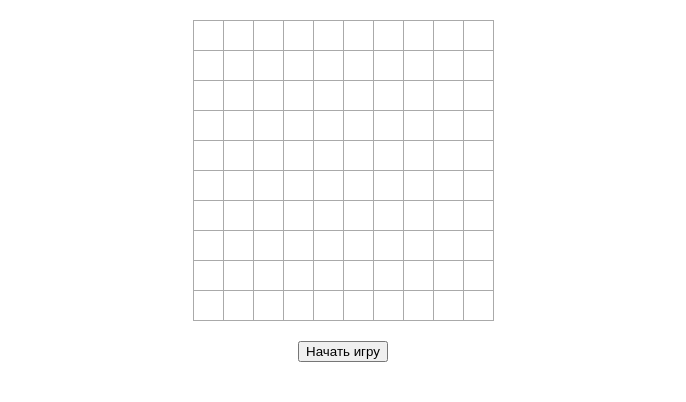
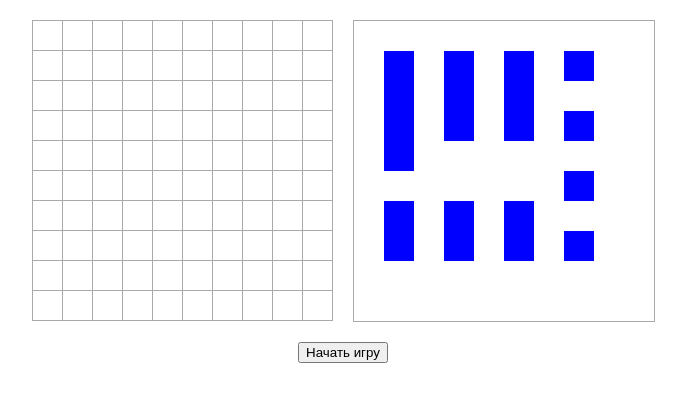
Before and after one commit to miosame271/naval-battle, an Angular app: page / in a window 1280 px wide. Shown: the top 402 px of the page, without its empty margins (297-983 px from the left). Built offline with nearby package versions, Linux system fonts and the light colour scheme.

Commit message:
[add] create new ships

```diff
--- a/src/app/2-widgets/area/ui/area/area.component.html
+++ b/src/app/2-widgets/area/ui/area/area.component.html
@@ -6,6 +6,14 @@
       (click)="processClick($index)"></button>
     }
   </div>
+  <div class="ships-container">
+    @for (ship of ships; track $index) {
+      <div class="ship"
+      [className]="'size-' + ship.size"
+      [ngClass]="{ 'horizontal': ship.orientation === Orientations.Horizontal, 'vertical': ship.orientation === Orientations.Vertical }"
+      [ngStyle]="{ top: ship.start.row * 30 - 30 + 'px', left: ship.start.ceil * 30 - 30 + 'px' }"></div>
+    }
+  </div>
 } @else {
   <p>Загружается...</p>
 }
--- a/src/app/2-widgets/area/ui/area/area.component.scss
+++ b/src/app/2-widgets/area/ui/area/area.component.scss
@@ -1,5 +1,9 @@
 :host {
-  display: block;
+  display: flex;
+  flex-direction: row;
+  align-items: flex-start;
+  justify-content: center;
+  gap: 20px;
 }
 
 .field {
@@ -63,3 +67,55 @@
   position: relative;
   z-index: 1;
 }
+
+.ships-container {
+  position: relative;
+  border: 1px solid #aaa;
+  width: 300px;
+  height: 300px;
+}
+
+.ship {
+  position: absolute;
+  background: blue;
+
+  &.horizontal {
+    height: 30px;
+
+    &.size-1 {
+      width: 30px;
+    }
+
+    &.size-2 {
+      width: 60px;
+    }
+
+    &.size-3 {
+      width: 90px;
+    }
+
+    &.size-4 {
+      width: 120px;
+    }
+  }
+
+  &.vertical {
+    width: 30px;
+
+    &.size-1 {
+      height: 30px;
+    }
+
+    &.size-2 {
+      height: 60px;
+    }
+
+    &.size-3 {
+      height: 90px;
+    }
+
+    &.size-4 {
+      height: 120px;
+    }
+  }
+}
--- a/src/app/2-widgets/area/ui/area/area.component.ts
+++ b/src/app/2-widgets/area/ui/area/area.component.ts
@@ -1,22 +1,28 @@
-import { NgClass } from '@angular/common';
+import { NgClass, NgStyle } from '@angular/common';
 import { Component, Input, OnInit, signal } from '@angular/core';
-import { Field } from '@entities/model';
+import { Field, Orientations, Ship, Sizes } from '@entities/model';
 
 @Component({
   selector: 'app-area',
-  imports: [NgClass],
+  imports: [NgClass, NgStyle],
   templateUrl: './area.component.html',
   styleUrl: './area.component.scss',
-  standalone: true
+  standalone: true,
 })
 export class AreaComponent implements OnInit {
   @Input() editable = true;
 
   fields: Field[] = [];
+  ships: Ship[] = [];
   loading = signal(true);
+
+  Orientations = Orientations;
 
   ngOnInit(): void {
     this.createNewArea();
+    this.createNewShips();
+
+    this.loading.set(false);
   }
 
   processClick(index: number): void {
@@ -31,14 +37,59 @@ export class AreaComponent implements OnInit {
         this.fields.push({
           position: {
             row: i,
-            ceil: j
+            ceil: j,
           },
           hasShip: false,
-          isHit: false
-        })
+          isHit: false,
+        });
       }
     }
-    this.loading.set(false);
+  }
+
+  private createNewShips(): void {
+    this.ships.push({
+      start: {
+        row: 2,
+        ceil: 2,
+      },
+      orientation: Orientations.Vertical,
+      size: Number(Sizes.Large),
+      hit: [],
+    });
+    for (let i = 1; i <= 2; i++) {
+      this.ships.push({
+        start: {
+          row: 2,
+          ceil: 2 + i * 2,
+        },
+        orientation: Orientations.Vertical,
+        size: Number(Sizes.Medium),
+        hit: [],
+      });
+    }
+    for (let i = 1; i <= 3; i++) {
+      this.ships.push({
+        start: {
+          row: 7,
+          ceil: 0 + i * 2,
+        },
+        orientation: Orientations.Vertical,
+        size: Number(Sizes.Small),
+        hit: [],
+      });
+    }
+
+    for (let i = 1; i <= 4; i++) {
+      this.ships.push({
+        start: {
+          row: 0 + i * 2,
+          ceil: 8,
+        },
+        orientation: Orientations.Vertical,
+        size: Number(Sizes.XSmall),
+        hit: [],
+      });
+    }
   }
 
   private fire(index: number): void {
--- a/src/app/2-widgets/game-session/ui/game-session/game-session.component.ts
+++ b/src/app/2-widgets/game-session/ui/game-session/game-session.component.ts
@@ -6,7 +6,7 @@ import { AreaComponent } from '@widgets/area';
   templateUrl: './game-session.component.html',
   styleUrls: ['./game-session.component.scss'],
   imports: [AreaComponent],
-  standalone: true
+  standalone: true,
 })
 export class GameSessionComponent {
   gameStarted = signal(false);
--- a/src/app/4-entities/model/index.ts
+++ b/src/app/4-entities/model/index.ts
@@ -1 +1,6 @@
+export * from './position.interface';
 export * from './field.interface';
+export * from './ship.interface';
+
+export * from './size.enum';
+export * from './orientation.enum';
--- /dev/null
+++ b/src/app/4-entities/model/orientation.enum.ts
@@ -0,0 +1,4 @@
+export enum Orientations {
+  Vertical = 'ver',
+  Horizontal = 'hor',
+}
--- /dev/null
+++ b/src/app/4-entities/model/position.interface.ts
@@ -0,0 +1,4 @@
+export interface Position {
+  row: number;
+  ceil: number;
+}
--- /dev/null
+++ b/src/app/4-entities/model/size.enum.ts
@@ -0,0 +1,6 @@
+export enum Sizes {
+  Large = '4',
+  Medium = '3',
+  Small = '2',
+  XSmall = '1',
+}
--- a/src/app/app.component.ts
+++ b/src/app/app.component.ts
@@ -9,5 +9,4 @@ import { GameSessionComponent } from '@widgets/game-session';
   styleUrl: './app.component.scss',
   standalone: true,
 })
-export class AppComponent {
-}
+export class AppComponent {}
```
Also changed, not shown: src/app/4-entities/model/ship.interface.ts (added, +9 -0 lines), 2 other files (tests, documents, lock files or other folders).
